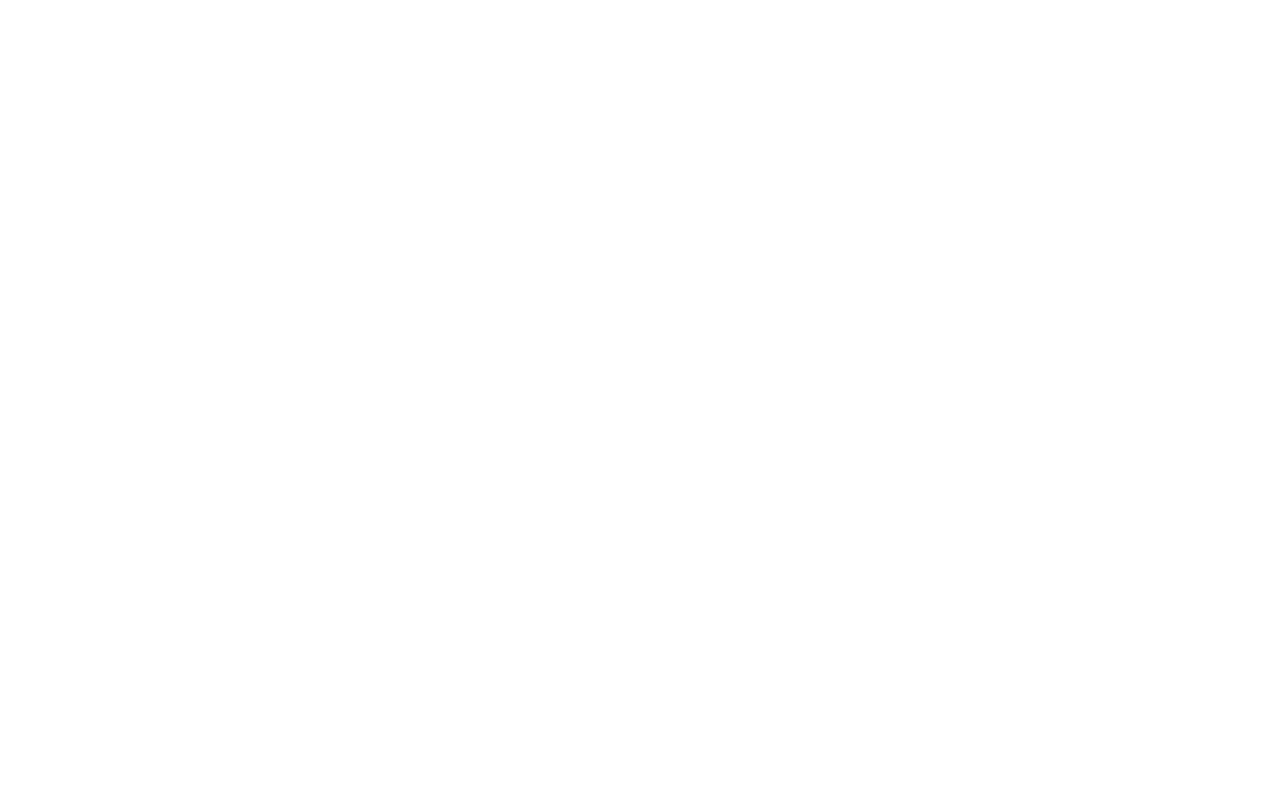
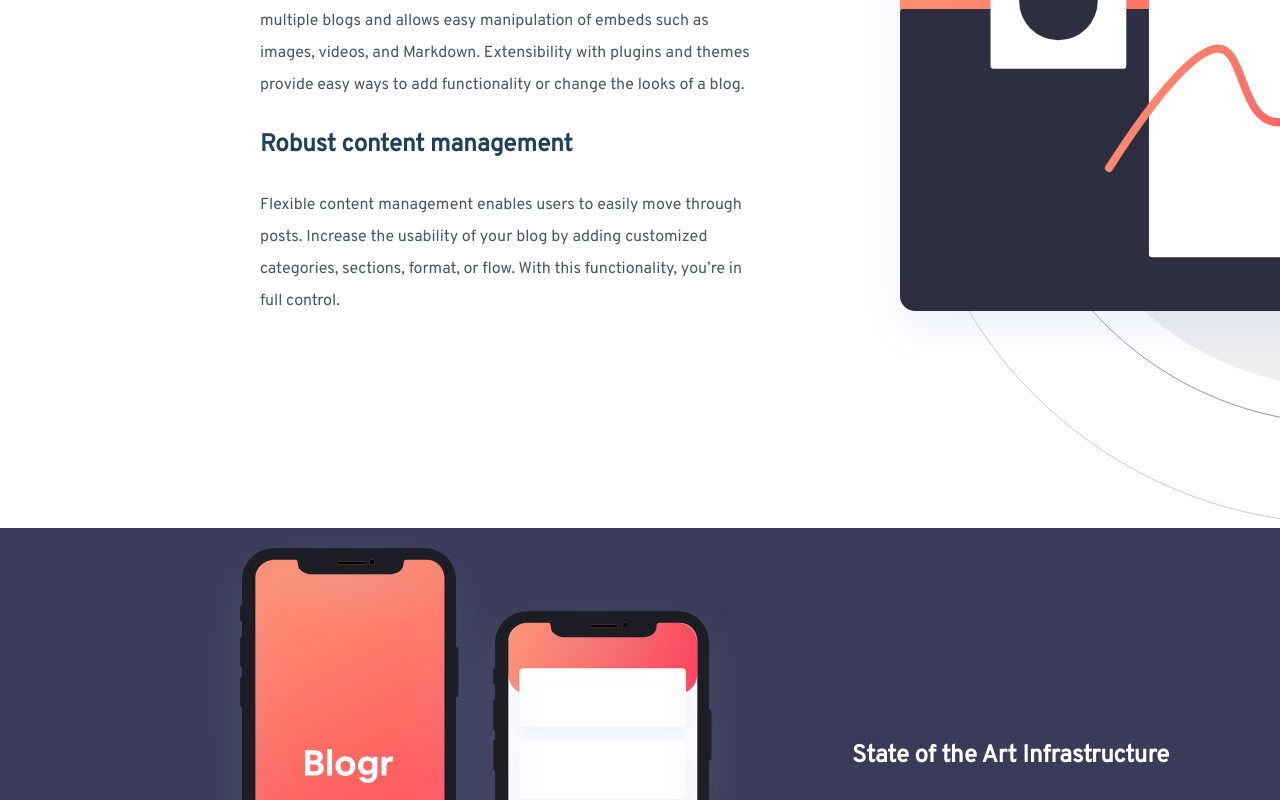
Before and after one commit to wilfriedrouyer/blogr-landing-page-challenge, a React (Create React App) app: page / in a window 1280 px wide. Shown: the part 940-1740 px from the top of the page. Before the commit the page ends 800 px from the top, so only its background shows below. Built offline with nearby package versions, Linux system fonts and the light colour scheme.

Commit message:
Feat: Créations de la page Home

```diff
--- a/src/App.jsx
+++ b/src/App.jsx
@@ -1,3 +1,4 @@
+import Home from "./pages/Home";
 import Header from "./components/Header/HeroSection";
 
 import "./styles/App.css"
@@ -6,6 +7,7 @@
   return (
     <div className="App">
       <Header />
+      <Home />
     </div>
   );
 }
--- /dev/null
+++ b/src/pages/Home.jsx
@@ -0,0 +1,13 @@
+import Infrastructure from "../components/Home/Infrastructure";
+import Introduction from "../components/Home/Introduction";
+import Tooling from "../components/Tooling";
+
+export default function Home() {
+  return (
+    <>
+      <Introduction />
+      <Infrastructure />
+      <Tooling />
+    </>
+  )
+}
--- a/src/styles/App.css
+++ b/src/styles/App.css
@@ -1,6 +1,13 @@
+html,
+body {
+  width: 100%;
+  overflow-x: hidden;
+}
+
 body {
     margin: 0;
     padding: 0;
+    position: relative;
 }
 
 a {
```
